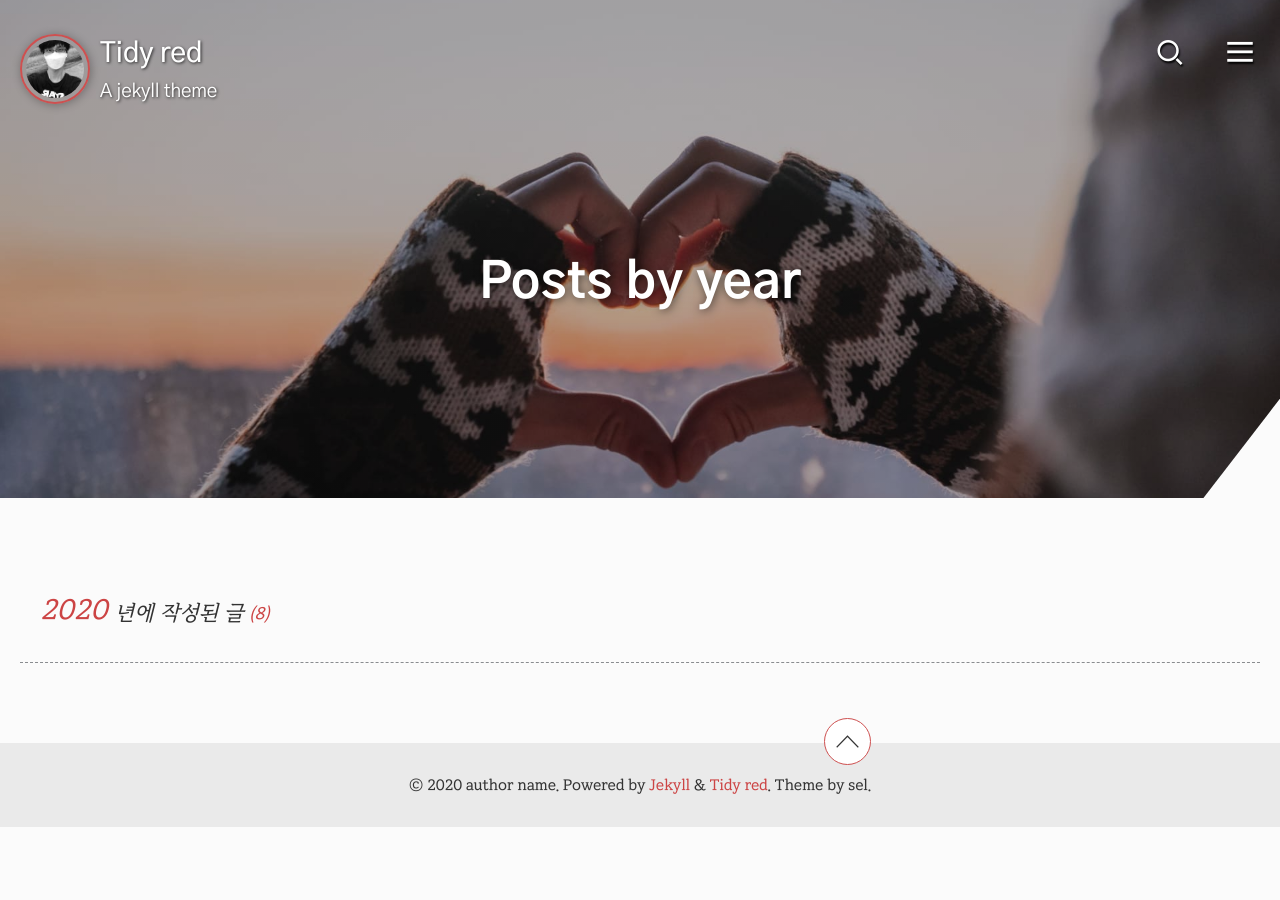
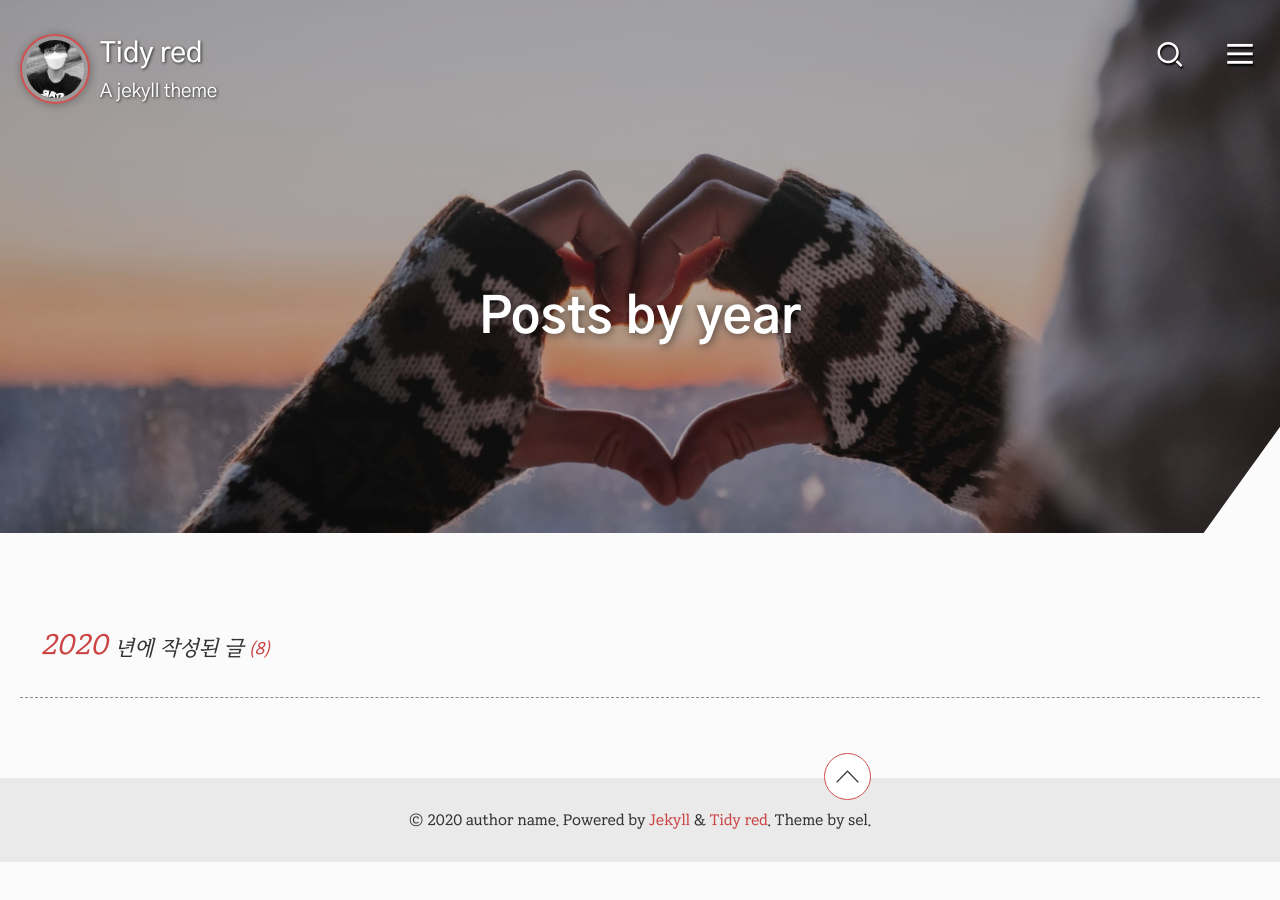
Before and after one commit to selosele/jekyll-theme-tidyred, a Jekyll site: the page built from posts-by-year.html, in a window 1280 px wide. Built offline with Jekyll 4.4.1, drawn with Linux system fonts in a browser that asks for light colours.

Commit message:
레이아웃 HTML/CSS 수정

```diff
--- a/_layouts/default.html
+++ b/_layouts/default.html
@@ -2,7 +2,7 @@
 ---
 
 <!doctype html>
-<html lang="{{ site.locale | slice: 0,2 | default: 'en' }}" class="page-root layout--{{ page.layout | default: layout.layout }}{% if page.classes or layout.classes %}{{ page.classes | default: layout.classes | join: ' ' | prepend: ' ' }}{% endif %}">
+<html lang="{{ site.locale | slice: 0,2 | default: 'en' }}" class="layout--{{ page.layout | default: layout.layout }}{% if page.classes or layout.classes %}{{ page.classes | default: layout.classes | join: ' ' | prepend: ' ' }}{% endif %}">
   <head>
     {% include head.html %}
   </head>
--- a/_sass/tidy-red/_masthead.scss
+++ b/_sass/tidy-red/_masthead.scss
@@ -24,14 +24,6 @@
 .only-ie {
    .ie-alert {
       display: block;
-   }
-}
-
-.page-root:not(.layout--post) {
-   .site {
-      &-nav {
-         height: 1.75rem;
-      }
    }
 }
 
@@ -98,10 +90,9 @@
       display: flex;
       position: absolute;
       top: 0;
-      bottom: 0;
       right: 0;
       width: auto;
-      height: auto;
+      height: 2rem;
       justify-content: space-between;
       align-items: center;
 
```
